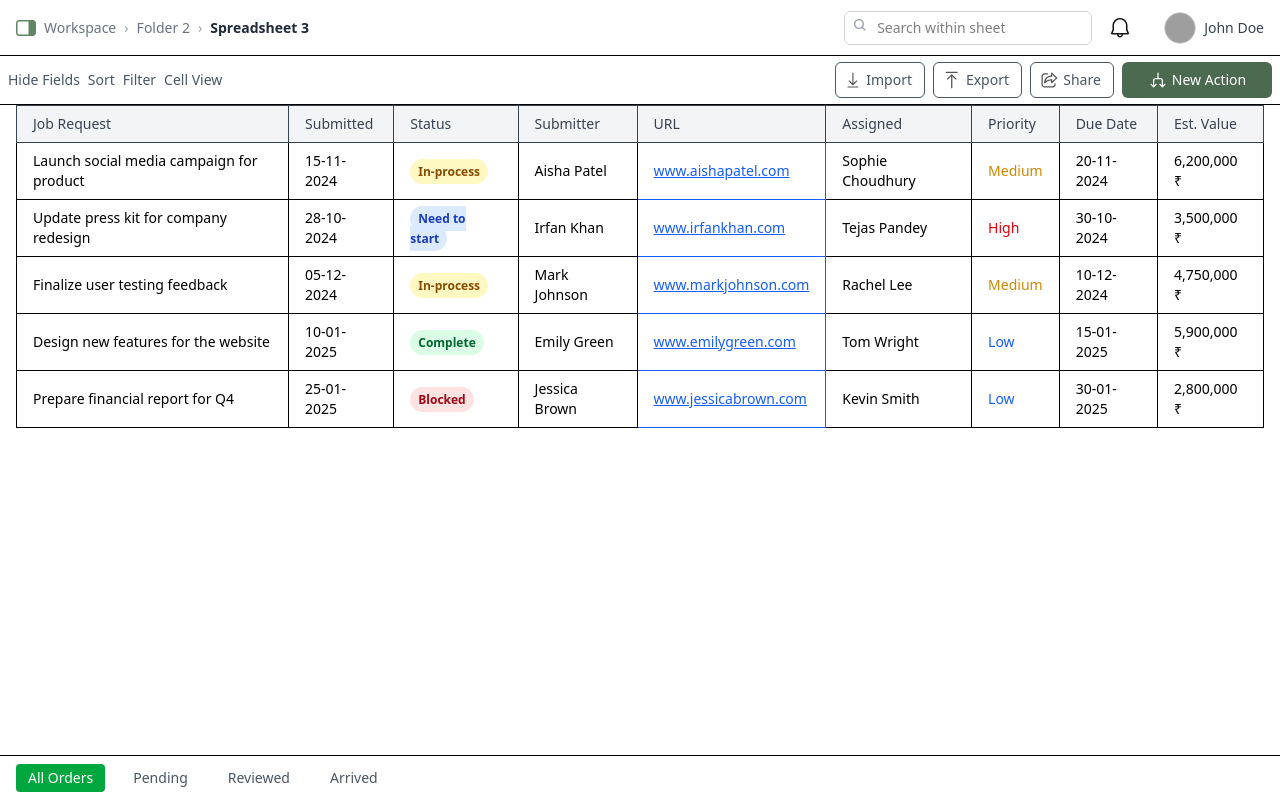
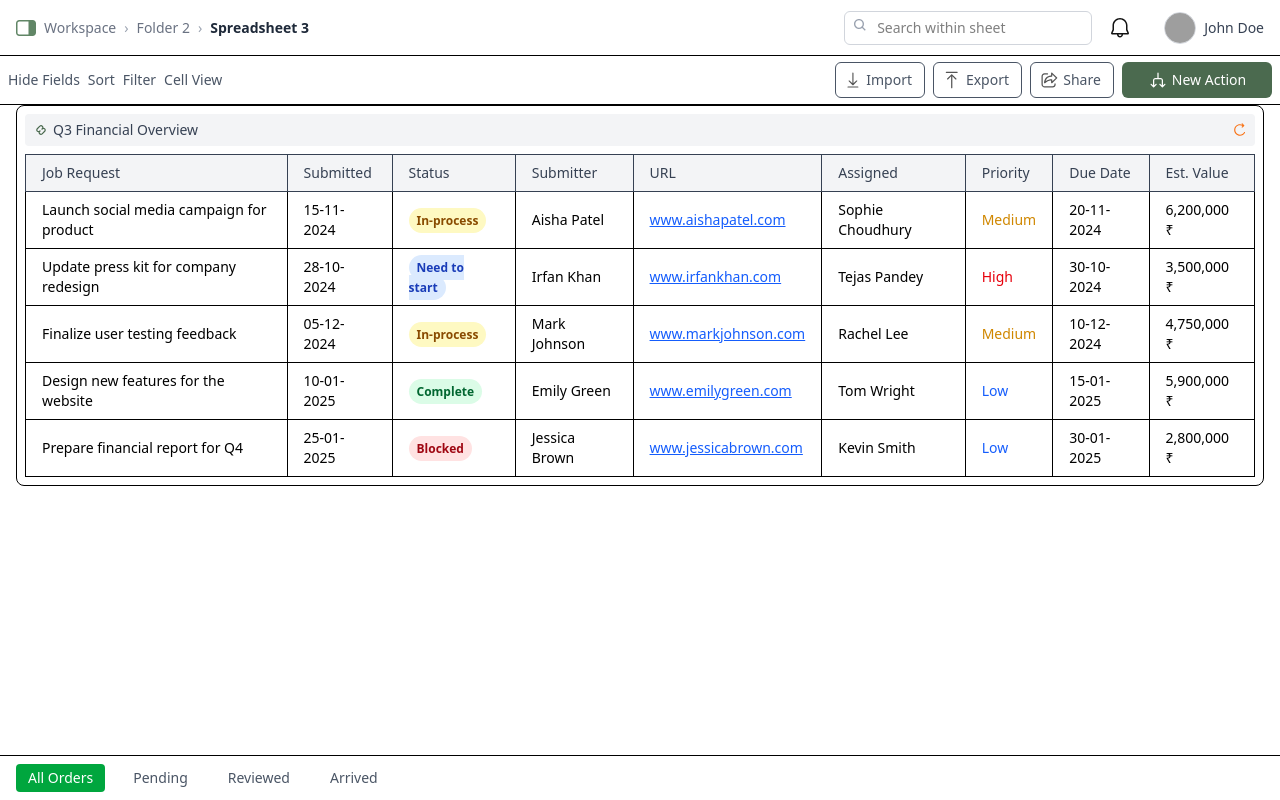
Before and after one commit to Anushkaa-80/React-Assignment-main, a React (Vite) app in the folder Spreadsheet-Assignment/: page / in a window 1280 px wide. Built offline with nearby package versions, Linux system fonts and the light colour scheme; grey boxes are pictures that could not be loaded.

Commit message:
fixing tables

```diff
--- a/Spreadsheet-Assignment/src/components/table/SpreadsheetTable.tsx
+++ b/Spreadsheet-Assignment/src/components/table/SpreadsheetTable.tsx
@@ -1,27 +1,59 @@
-
 import { tableData } from "../../data/tableData";
 import StatusBadge from "./StatusBadge";
 import PriorityBadge from "./PriorityBadge";
 
+// Filler Cell Component
+function FillerCell() {
+  return (
+    <div className="flex items-center justify-between w-full h-[32px] bg-gray-100 rounded px-2 mb-2">
+      {/* Left: Icon and Title */}
+      <div className="flex items-center gap-1 text-sm text-gray-700">
+        {/* Link Icon */}
+        <svg width="16" height="16" viewBox="0 0 16 16" fill="none" xmlns="http://www.w3.org/2000/svg">
+          <path d="M6.66667 9.33333C6.31333 9.68 6.16 10.0933 6.16 10.58C6.16 11.0667 6.31333 11.4733 6.66667 11.8C7.02 12.1467 7.44 12.32 7.92667 12.32C8.41333 12.32 8.82 12.1467 9.14667 11.8L11.6867 9.26C12.02 8.92667 12.1867 8.52 12.1867 8.04C12.1867 7.56 12.02 7.15333 11.6867 6.82C11.3533 6.48667 10.9467 6.32 10.4667 6.32C9.98667 6.32 9.58 6.48667 9.24667 6.82L8.94 7.12667" stroke="#4B6A4F" strokeWidth="1.2" strokeLinecap="round" strokeLinejoin="round" />
+          <path d="M9.33333 6.66667C9.68667 6.32 9.84 5.90667 9.84 5.42C9.84 4.93333 9.68667 4.52667 9.33333 4.2C8.98 3.85333 8.56 3.68 8.07333 3.68C7.58667 3.68 7.18 3.85333 6.85333 4.2L4.31333 6.74C3.98 7.07333 3.81333 7.48 3.81333 7.96C3.81333 8.44 3.98 8.84667 4.31333 9.18C4.64667 9.51333 5.05333 9.68 5.53333 9.68C6.01333 9.68 6.42 9.51333 6.75333 9.18L7.06 8.87333" stroke="#4B6A4F" strokeWidth="1.2" strokeLinecap="round" strokeLinejoin="round" />
+        </svg>
+
+        <span>Q3 Financial Overview</span>
+      </div>
+
+      {/* Right: Refresh Icon */}
+      <div className="text-orange-500 cursor-pointer">
+        <svg width="14" height="14" viewBox="0 0 14 14" fill="none" xmlns="http://www.w3.org/2000/svg">
+          <path d="M7.00004 1.16666C3.78004 1.16666 1.16671 3.78 1.16671 7C1.16671 10.22 3.78004 12.8333 7.00004 12.8333C9.11671 12.8333 10.9867 11.6067 12.0067 9.75333C12.1467 9.5 12.0467 9.18 11.7934 9.04C11.5401 8.9 11.2201 9 11.0801 9.25333C10.2934 10.7 8.72671 11.6667 7.00004 11.6667C4.42004 11.6667 2.33337 9.58 2.33337 7C2.33337 4.42 4.42004 2.33333 7.00004 2.33333C7.91337 2.33333 8.77337 2.60666 9.48671 3.10666L8.75004 3.84333C8.54004 4.05333 8.54004 4.40666 8.75004 4.61666C8.96004 4.82666 9.31337 4.82666 9.52337 4.61666L11.2234 2.91666C11.4334 2.70666 11.4334 2.35333 11.2234 2.14333L9.52337 0.443326C9.31337 0.233326 8.96004 0.233326 8.75004 0.443326C8.54004 0.653326 8.54004 1.00666 8.75004 1.21666L9.65004 2.11666C8.74004 1.50333 7.71671 1.16666 7.00004 1.16666Z" fill="#F97316" />
+        </svg>
+      </div>
+    </div>
+  );
+}
+
 export default function SpreadsheetTable() {
   return (
-    <div className="overflow-x-auto w-full">
-      <table className="table-auto w-full border-collapse text-sm">
-        <thead className="bg-gray-100">
+    <div className="overflow-x-auto w-full border rounded-lg p-2">
+
+      {/* Filler Cell Above Table */}
+      <FillerCell />
+
+      <table className="min-w-full text-sm border-collapse mt-2">
+        <thead className="bg-gray-100 text-gray-700">
           <tr>
             {["Job Request", "Submitted", "Status", "Submitter", "URL", "Assigned", "Priority", "Due Date", "Est. Value"].map((col, i) => (
-              <th key={i} className="border px-4 py-2 font-medium text-gray-700 text-left">{col}</th>
+              <th key={i} className="border px-4 py-2 font-medium text-left">{col}</th>
             ))}
           </tr>
         </thead>
         <tbody>
           {tableData.map((row, index) => (
-            <tr key={index} className="hover:bg-gray-50">
+            <tr key={index} className="hover:bg-gray-50 transition-colors">
               <td className="border px-4 py-2">{row.job}</td>
               <td className="border px-4 py-2">{row.date}</td>
               <td className="border px-4 py-2"><StatusBadge status={row.status} /></td>
               <td className="border px-4 py-2">{row.submitter}</td>
-              <td className="border px-4 py-2 text-blue-600 underline cursor-pointer">{row.url}</td>
+              <td className="border px-4 py-2">
+                <a href={row.url} target="_blank" rel="noopener noreferrer" className="text-blue-600 underline hover:text-blue-800">
+                  {row.url}
+                </a>
+              </td>
               <td className="border px-4 py-2">{row.assigned}</td>
               <td className="border px-4 py-2"><PriorityBadge priority={row.priority} /></td>
               <td className="border px-4 py-2">{row.due}</td>
```
